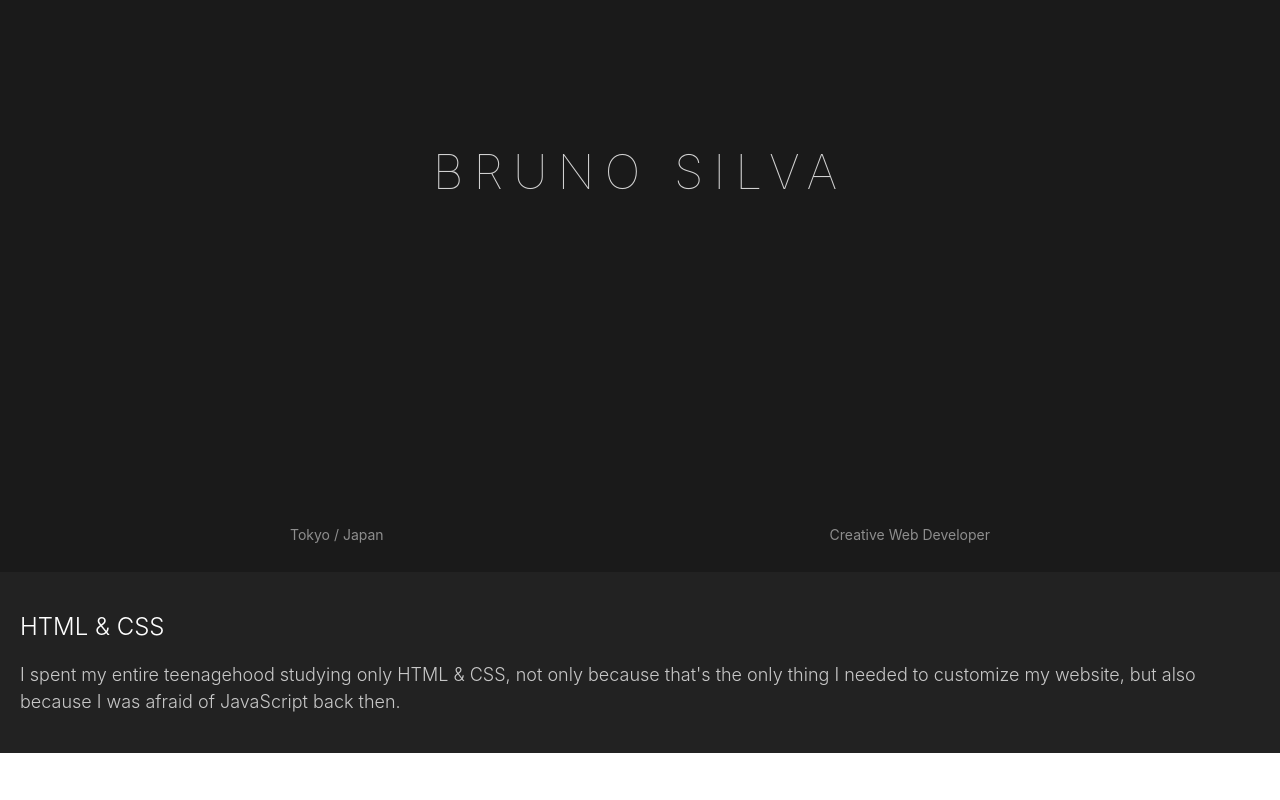
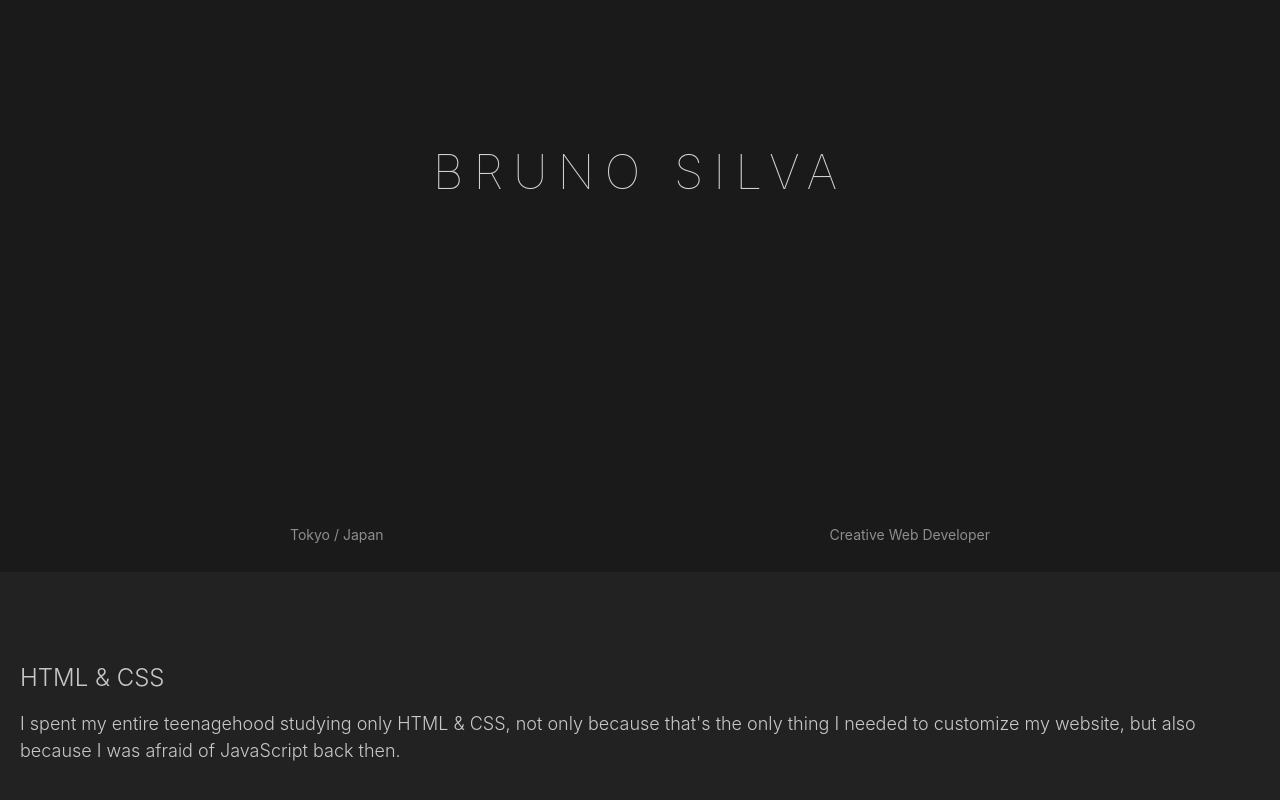
Before and after one commit to SirBruno/portfolio, a React (Create React App) app: page / in a window 1280 px wide. Shown: the part 228-1028 px from the top of the page. Before the commit the page ends 981 px from the top, so only its background shows below. Built offline with nearby package versions, Linux system fonts and the light colour scheme.

Commit message:
added gsap scrollTrigger

```diff
--- a/src/App.css
+++ b/src/App.css
@@ -1,16 +1,23 @@
 section {
-  padding: 20px;
   background: #222;
   color: #fff;
+  min-height: 200px;
+  padding: 50px 20px;
+  display: flex;
+  align-items: center;
 }
 
 section h2 {
   font-weight: 300;
+  margin: 0;
+  transform: translate(0, 50px);
+  opacity: 0;
 }
 
 section p {
   line-height: 150%;
   font-weight: 300;
   font-size: 18px;
-  opacity: .75;
+  transform: translate(0, 50px);
+  opacity: 0;
 }
--- a/src/App.js
+++ b/src/App.js
@@ -1,14 +1,40 @@
+import { useLayoutEffect, useRef } from 'react'
+import { gsap, ScrollTrigger } from 'gsap/all'
 import './App.css'
 import Hero from './components/Hero/Hero'
 
 function App() {
 
+  const section = useRef()
+  gsap.registerPlugin(ScrollTrigger)
+
+  useLayoutEffect(() => {
+    let ctx = gsap.context(() => {
+      const timeline = gsap.timeline({
+        scrollTrigger: {
+          trigger: "section h2",
+        }
+      })
+
+      timeline.to(["section h2", "section p"], {
+        y: 0,
+        duration: 0.5,
+        ease: "power1.out",
+        opacity: .75,
+      })
+    }, section)
+
+    return () => ctx.revert()
+  }, [])
+
   return (
     <div className="App">
-      <Hero />
-      <section>
-        <h2>HTML & CSS</h2>
-        <p>I spent my entire teenagehood studying only HTML & CSS, not only because that's the only thing I needed to customize my website, but also because I was afraid of JavaScript back then.</p>
+      <Hero gsap={gsap} />
+      <section ref={section}>
+        <div>
+          <h2>HTML & CSS</h2>
+          <p>I spent my entire teenagehood studying only HTML & CSS, not only because that's the only thing I needed to customize my website, but also because I was afraid of JavaScript back then.</p>
+        </div>
       </section>
     </div>
   );
--- a/src/components/Hero/Hero.js
+++ b/src/components/Hero/Hero.js
@@ -1,11 +1,11 @@
 import { useLayoutEffect, useRef } from "react";
-import { gsap } from 'gsap'
 import heroIcon from '../../assets/heroIcon.png'
 import './Hero.css'
 
-function Hero() {
+function Hero(props) {
 
   const hero = useRef();
+  const gsap = props.gsap;
 
   useLayoutEffect(() => {
     let ctx = gsap.context(() => {
@@ -29,7 +29,7 @@ function Hero() {
     }, hero)
 
     return () => ctx.revert()
-  }, [])
+  }, [gsap])
 
   return (
     <div ref={hero} className="hero">
```
